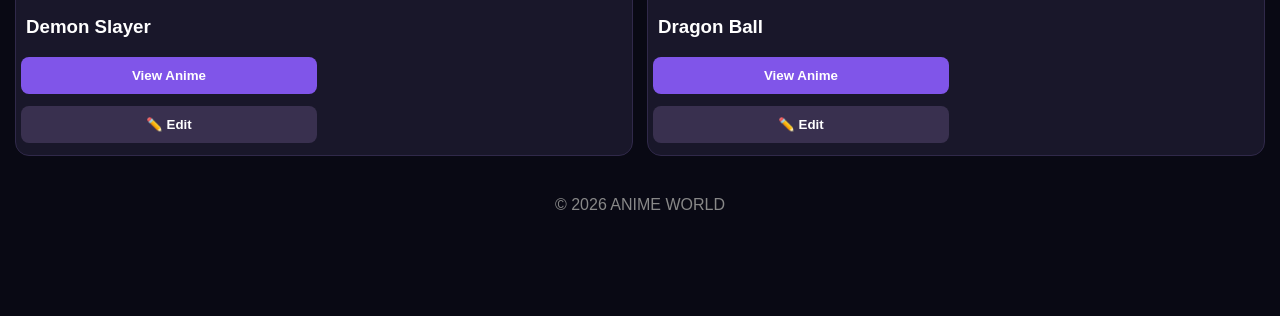
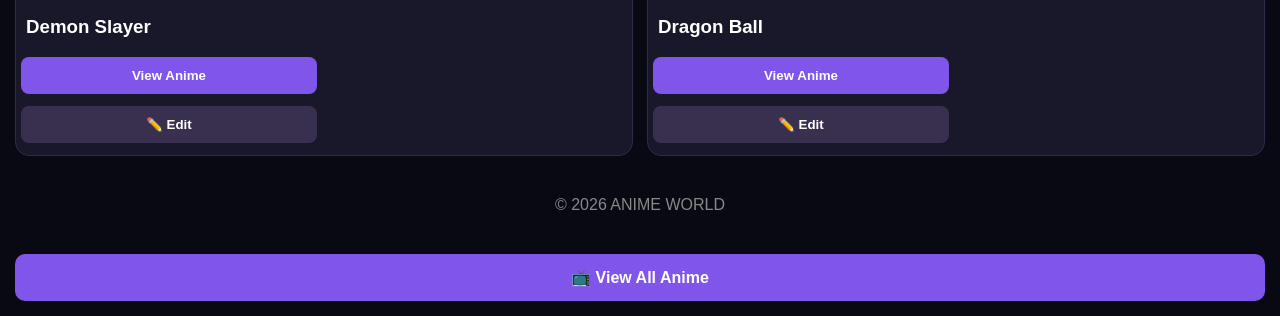
Before and after one commit to vasuu49389-max/anime-world, a plain HTML site: page index.html in a window 1280 px wide. Shown: the part 788-1104 px from the top of the page. Before the commit the page ends 1027 px from the top, so only its background shows below. Drawn offline with Linux system fonts and the light colour scheme.

Commit message:
Update index.html

```diff
--- a/index.html
+++ b/index.html
@@ -516,3 +516,16 @@ if("serviceWorker" in navigator){
 
 </body>
 </html>
+<a href="./anime-list.html"
+style="
+display:block;
+margin:15px;
+padding:14px;
+background:#8055e9;
+color:white;
+text-align:center;
+border-radius:10px;
+text-decoration:none;
+font-weight:bold;">
+📺 View All Anime
+</a>
```
